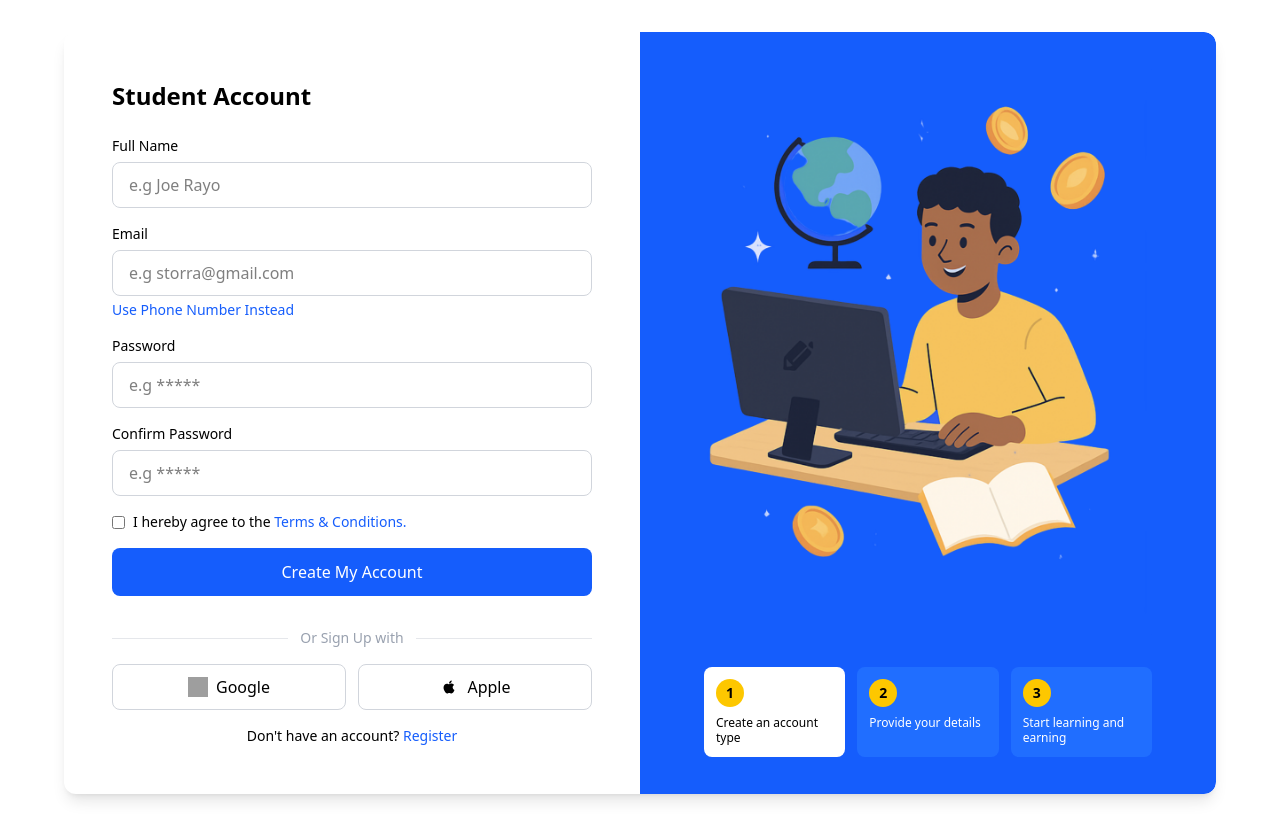
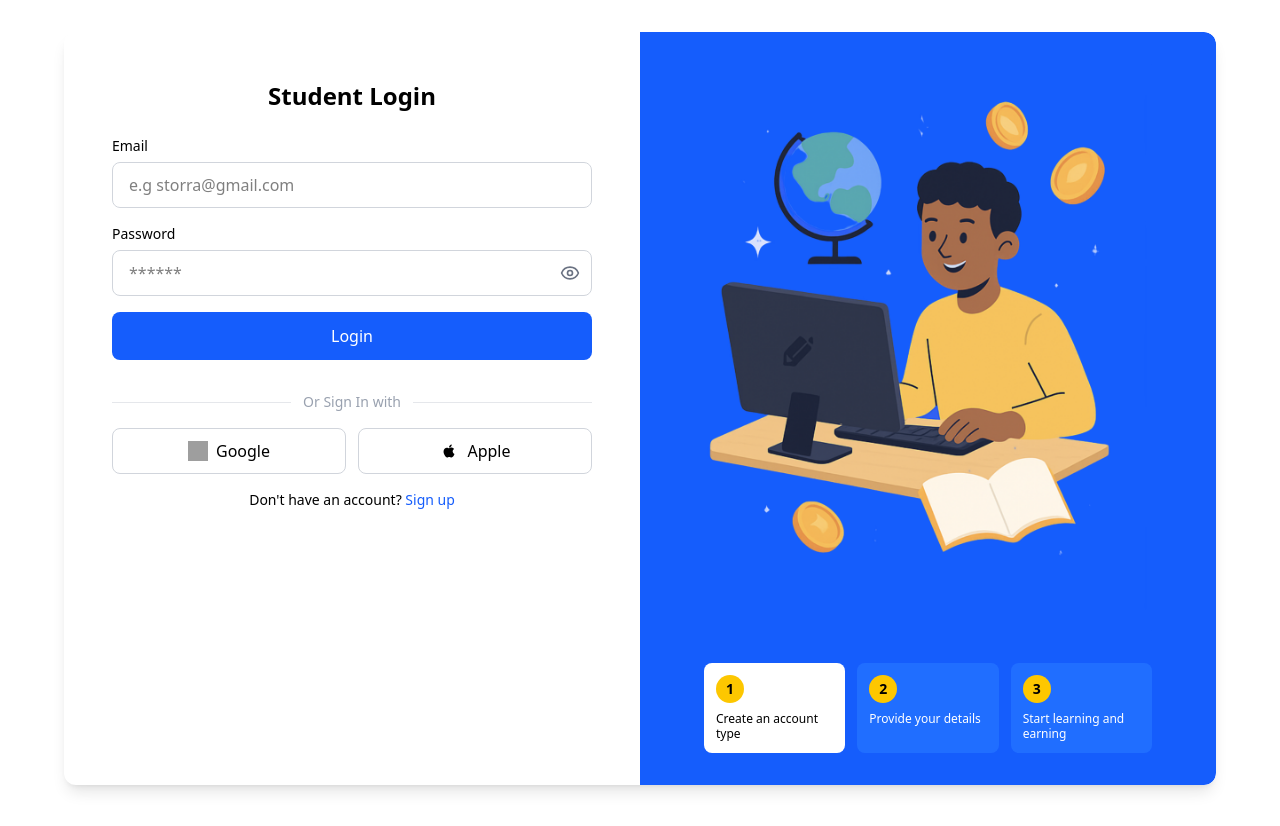
Before and after one commit to JUSTTNZ/STORRA-WEB-FE, a React (Vite) app: page /auth/student/login in a window 1280 px wide. Built offline with nearby package versions, Linux system fonts and the light colour scheme; grey boxes are pictures that could not be loaded.

Commit message:
fixed the register page

```diff
--- a/src/pages/auth/parent/Register.jsx
+++ b/src/pages/auth/parent/Register.jsx
@@ -1,5 +1,6 @@
 import React, { useState } from "react";
 import { useNavigate } from "react-router-dom";
+import { Eye, EyeOff } from 'lucide-react';
 
 export default function ParentRegister() {
     const navigate = useNavigate();
@@ -124,7 +125,7 @@ export default function ParentRegister() {
                             onClick={() => setShowPassword(!showPassword)}
                             className="absolute right-3 top-1/2 transform -translate-y-1/2 text-gray-500 hover:text-gray-700"
                         >
-                            {showPassword ? "🙈" : "👁️"}
+                            {showPassword ? <EyeOff size={20} /> : <Eye size={20} />}
                         </button>
                     </div>
 
@@ -155,8 +156,8 @@ export default function ParentRegister() {
                         onClick={handleRegister}
                         disabled={!formData.agreeToTerms}
                         className={`w-full py-4 rounded-full mb-4 text-white text-lg font-semibold ${formData.agreeToTerms
-                                ? "bg-blue-500 hover:bg-blue-700"
-                                : "bg-gray-300 cursor-not-allowed"
+                            ? "bg-blue-500 hover:bg-blue-700"
+                            : "bg-gray-300 cursor-not-allowed"
                             } transition-colors`}
                     >
                         Create My Account
--- a/src/pages/auth/student/Login.jsx
+++ b/src/pages/auth/student/Login.jsx
@@ -1,9 +1,48 @@
+import React, { useState } from 'react';
 import { AiFillApple } from 'react-icons/ai';
+import { Eye, EyeOff } from 'lucide-react';
 import { useNavigate } from 'react-router-dom';
 import swipeImg from "../../../assets/images/auth/swipe2.png";
 
 export default function Login() {
   const navigate = useNavigate();
+  const [showPassword, setShowPassword] = useState(false);
+  const [isLoading, setIsLoading] = useState(false);
+  const [formData, setFormData] = useState({
+    email: '',
+    password: ''
+  });
+  const [error, setError] = useState("");
+
+  const handleLogin = async () => {
+    if (!formData.email || !formData.password) {
+      setError('Email and password are required');
+      return;
+    }
+
+    setIsLoading(true);
+    setError("");
+
+    try {
+      // TODO: Implement actual login API call
+      console.log("Login attempt:", formData);
+
+      // Simulate API call
+      await new Promise(resolve => setTimeout(resolve, 1000));
+
+      // On success, navigate to dashboard or home
+      navigate("/");
+    } catch {
+      setError("Login failed. Please try again.");
+    } finally {
+      setIsLoading(false);
+    }
+  };
+
+  const updateFormData = (field, value) => {
+    setFormData(prev => ({ ...prev, [field]: value }));
+  };
+
   return (
     <div className="min-h-screen bg-white flex items-center justify-center px-4 py-8">
       <div className="w-full max-w-6xl bg-white rounded-xl overflow-hidden shadow-lg">
@@ -34,41 +73,79 @@ export default function Login() {
               </div>
             </div>
 
-            <h2 className="text-2xl font-semibold mb-6">
-              Student Account
-            </h2>
+            {/* Header */}
+            <div className="relative flex items-center justify-center mb-6">
+              <h2 className="text-2xl font-semibold">
+                Student Login
+              </h2>
+            </div>
 
             <div className="space-y-4">
-              <Input label="Full Name" placeholder="e.g Joe Rayo" />
+              {/* Email */}
+              <Input
+                label="Email"
+                type="email"
+                placeholder="e.g storra@gmail.com"
+                value={formData.email}
+                onChange={(e) => updateFormData('email', e.target.value)}
+              />
+
+              {/* Password */}
               <div>
-                <Input label="Email" placeholder="e.g storra@gmail.com" />
-                <p className="text-sm text-blue-600 mt-1 cursor-pointer">
-                  Use Phone Number Instead
-                </p>
-              </div>
-              <Input label="Password" type="password" placeholder="e.g *****" />
-              <Input label="Confirm Password" type="password" placeholder="e.g *****" />
-
-              <div className="flex items-center gap-2 text-sm">
-                <input type="checkbox" />
-                <span>
-                  I hereby agree to the{" "}
-                  <span className="text-blue-600 cursor-pointer">
-                    Terms & Conditions.
-                  </span>
-                </span>
+                <label className="block text-sm font-medium mb-1.5">Password</label>
+                <div className="relative">
+                  <input
+                    type={showPassword ? "text" : "password"}
+                    placeholder="******"
+                    value={formData.password}
+                    onChange={(e) => updateFormData("password", e.target.value)}
+                    className="w-full border border-gray-300 rounded-lg px-4 py-2.5 pr-10
+                               focus:outline-none focus:ring-2 focus:ring-blue-500 focus:border-transparent"
+                  />
+                  <button
+                    type="button"
+                    onClick={() => setShowPassword(!showPassword)}
+                    className="absolute right-3 top-1/2 transform -translate-y-1/2 text-gray-500 hover:text-gray-700"
+                  >
+                    {showPassword ? <EyeOff size={20} /> : <Eye size={20} />}
+                  </button>
+                </div>
               </div>
 
-              <button className="w-full bg-blue-600 hover:bg-blue-700 text-white py-3 rounded-lg font-medium">
-                Create My Account
+              {/* Error Message */}
+              {error && (
+                <div className="p-3 bg-red-100 border border-red-400 text-red-700 rounded-lg text-sm">
+                  {error}
+                </div>
+              )}
+
+              {/* Login Button */}
+              <button
+                onClick={handleLogin}
+                disabled={isLoading}
+                className={`w-full py-3 rounded-lg font-medium text-white ${!isLoading
+                  ? "bg-blue-600 hover:bg-blue-700"
+                  : "bg-gray-300 cursor-not-allowed"
+                  } transition-colors`}
+              >
+                {isLoading ? (
+                  <div className="flex items-center justify-center">
+                    <div className="animate-spin rounded-full h-5 w-5 border-b-2 border-white mr-2"></div>
+                    Logging In...
+                  </div>
+                ) : (
+                  "Login"
+                )}
               </button>
 
+              {/* Divider */}
               <div className="flex items-center gap-3 text-sm text-gray-400 my-4">
                 <div className="flex-1 h-px bg-gray-200" />
-                Or Sign Up with
+                Or Sign In with
                 <div className="flex-1 h-px bg-gray-200" />
               </div>
 
+              {/* Social Buttons */}
               <div className="flex gap-3">
                 <SocialButton
                   icon="https://www.svgrepo.com/show/475656/google-color.svg"
@@ -80,13 +157,14 @@ export default function Login() {
                 />
               </div>
 
+              {/* Register Link */}
               <p className="text-center text-sm mt-4">
                 Don't have an account?{" "}
                 <span
-                  onClick={() => navigate('/auth/student/register')}
+                  onClick={() => navigate("/auth/student/register")}
                   className="text-blue-600 cursor-pointer font-medium"
                 >
-                  Register
+                  Sign up
                 </span>
               </p>
             </div>
--- a/src/pages/auth/student/Register.jsx
+++ b/src/pages/auth/student/Register.jsx
@@ -1,6 +1,7 @@
 import React, { useState } from "react";
 import { useNavigate } from "react-router-dom";
 import { AiFillApple } from 'react-icons/ai';
+import { Eye, EyeOff } from 'lucide-react';
 import swipeImg from "../../../assets/images/auth/swipe2.png";
 
 export default function StudentRegister() {
@@ -93,12 +94,6 @@ export default function StudentRegister() {
 
                         {/* Header */}
                         <div className="relative flex items-center justify-center mb-6">
-                            <button
-                                onClick={() => navigate("/auth/choose-account")}
-                                className="absolute left-0 p-2 hover:bg-gray-100 rounded-full"
-                            >
-                                ←
-                            </button>
                             <h2 className="text-2xl font-semibold">
                                 Student Account
                             </h2>
@@ -148,7 +143,7 @@ export default function StudentRegister() {
                                         onClick={() => setShowPassword(!showPassword)}
                                         className="absolute right-3 top-1/2 transform -translate-y-1/2 text-gray-500 hover:text-gray-700"
                                     >
-                                        {showPassword ? "🙈" : "👁️"}
+                                        {showPassword ? <EyeOff size={20} /> : <Eye size={20} />}
                                     </button>
                                 </div>
                             </div>
@@ -194,11 +189,10 @@ export default function StudentRegister() {
                             <button
                                 onClick={handleRegister}
                                 disabled={!formData.agreeToTerms || isLoading}
-                                className={`w-full py-3 rounded-lg font-medium text-white ${
-                                    formData.agreeToTerms && !isLoading
-                                        ? "bg-blue-600 hover:bg-blue-700"
-                                        : "bg-gray-300 cursor-not-allowed"
-                                } transition-colors`}
+                                className={`w-full py-3 rounded-lg font-medium text-white ${formData.agreeToTerms && !isLoading
+                                    ? "bg-blue-600 hover:bg-blue-700"
+                                    : "bg-gray-300 cursor-not-allowed"
+                                    } transition-colors`}
                             >
                                 {isLoading ? (
                                     <div className="flex items-center justify-center">
@@ -236,7 +230,7 @@ export default function StudentRegister() {
                                     onClick={() => navigate("/auth/student/login")}
                                     className="text-blue-600 cursor-pointer font-medium"
                                 >
-                                    Login
+                                    Sign in
                                 </span>
                             </p>
                         </div>
@@ -299,9 +293,8 @@ function SocialButton({ icon, label }) {
 function Step({ number, text, active }) {
     return (
         <div
-            className={`rounded-lg p-3 text-sm ${
-                active ? "bg-white text-black" : "bg-blue-500/50 text-white"
-            }`}
+            className={`rounded-lg p-3 text-sm ${active ? "bg-white text-black" : "bg-blue-500/50 text-white"
+                }`}
         >
             <div className="w-7 h-7 rounded-full bg-yellow-400 text-black flex items-center justify-center mb-2 font-bold text-sm">
                 {number}
```
